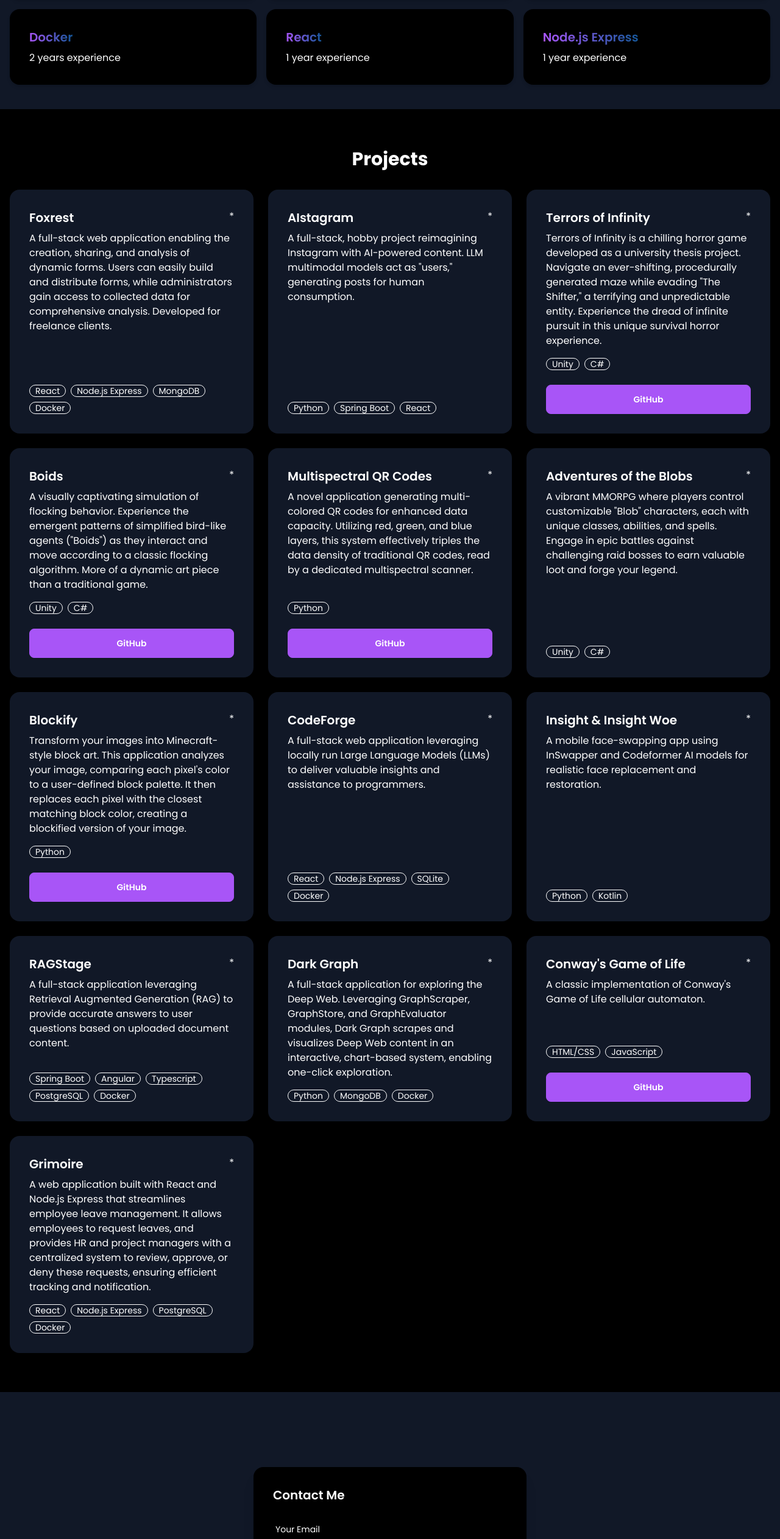
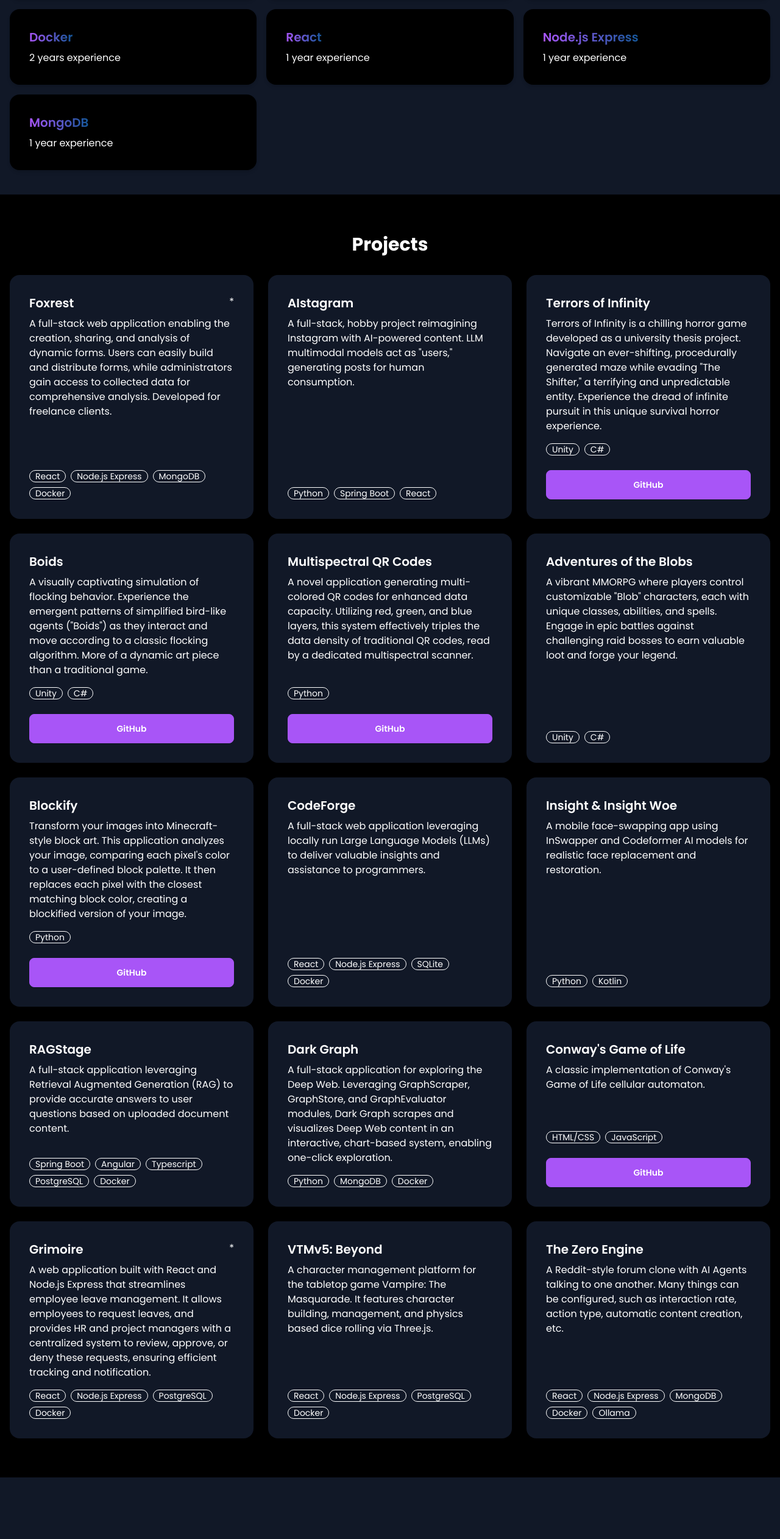
Before and after one commit to denisz-becskei/denisz-becskei.github.io, a React (Create React App) app: page / in a window 1280 px wide. Shown: the part 873-3397 px from the top of the page at 61% size. Built offline with nearby package versions, Linux system fonts and the light colour scheme; the HTML template or start-up script is replaced by a standard one.

Commit message:
Improving Animations and Adding Extra Things

```diff
--- a/src/components/About.tsx
+++ b/src/components/About.tsx
@@ -1,4 +1,4 @@
-import React, {useEffect} from "react";
+import React, { useEffect } from "react";
 import { motion } from "framer-motion";
 import styled from "styled-components";
 
@@ -21,15 +21,17 @@ const skills: Skill[] = [
   { id: 10, concept: "Docker", experience: 2023 },
   { id: 11, concept: "React", experience: 2024 },
   { id: 12, concept: "Node.js Express", experience: 2024 },
+  { id: 13, concept: "MongoDB", experience: 2024 },
 ];
 
 const StyledWrapper = styled.div`
   .expertise-title {
-      background: linear-gradient(to right,#A855F7, #155799);
+    background: linear-gradient(to right, #a855f7, #155799);
     -webkit-background-clip: text;
     -webkit-text-fill-color: transparent;
     width: fit-content;
-  }`;
+  }
+`;
 
 const About: React.FC = () => {
   const [currentYear, setCurrentYear] = React.useState(2025);
@@ -41,20 +43,14 @@ const About: React.FC = () => {
   return (
     <StyledWrapper>
       <section id="about" className="min-h-screen flex flex-col items-center bg-base-200 pt-20 pb-10">
-                <motion.div
-                    initial={{ opacity: 0, y: 50 }}
-                    animate={{ opacity: 1, y: 0 }}
-                    transition={{ duration: 0.5 }}
-                    className="card w-full max-w-3xl bg-base-100 shadow-xl mb-8"
-                >
+        <motion.div initial={{ opacity: 0, y: 50 }} animate={{ opacity: 1, y: 0 }} transition={{ duration: 0.5 }} className="card w-full max-w-3xl bg-base-100 shadow-xl mb-8">
           <div className="card-body flex flex-col md:flex-row items-center">
             <div className="flex-1">
               <h2 className="card-title text-white">About Me</h2>
               <p className="text-white">
-                                Hi, I'm Gustyff – a passionate web & game developer specializing in building exceptional digital experiences.
-                                I enjoy working with modern technologies and creating responsive, interactive websites and fascinating game development concepts.
-                                I am also fascinated by the use of Large Language Models (LLMs) within applications for different use-cases.
-                                <br /><br />
+                Hi, I'm Gustyff – a passionate web & game developer specializing in building exceptional digital experiences. I enjoy working with modern technologies and creating responsive, interactive websites and fascinating game development concepts. I am also fascinated by the use of Large Language Models (LLMs) within applications for different use-cases.
+                <br />
+                <br />
                 In my free time, I'm accepting freelance jobs with mostly creating full-stack web applications.
               </p>
             </div>
@@ -74,22 +70,21 @@ const About: React.FC = () => {
             {skills.map((skill) => (
               <motion.div
                 key={skill.id}
-                                initial={{ opacity: 0, y: 20 }}
-                                whileInView={{ opacity: 1, y: 0 }}
+                initial={{ opacity: 0, y: 20, scale: 1 }}
+                whileInView={{ opacity: 1, y: 0, scale: 1 }}
                 whileHover={{ scale: 1.05 }}
                 viewport={{ once: true }}
                 transition={{
                   delay: skill.id * 0.2,
-                                    type: "spring",
-                                    stiffness: 300,
-                                    damping: 20,
+                  scale: { type: "tween", duration: 0.02 },
                 }}
-                                className="card bg-base-100 shadow-md hover:shadow-xl transition-shadow"
+                className="card bg-base-100 shadow-md hover:shadow-2xl cursor-pointer"
+                style={{ transformOrigin: "center" }}
               >
                 <div className="card-body">
                   <h4 className="card-title expertise-title">{skill.concept}</h4>
                   <p className="text-white">
-                                        {currentYear - skill.experience} {(currentYear - skill.experience) === 1 ? "year" : "years"} experience
+                    {currentYear - skill.experience} {currentYear - skill.experience === 1 ? "year" : "years"} experience
                   </p>
                 </div>
               </motion.div>
--- a/src/components/Projects.tsx
+++ b/src/components/Projects.tsx
@@ -8,6 +8,7 @@ interface Project {
   description: string;
   githubLink?: string;
   tags: string[];
+  isOrder: boolean;
 }
 
 const projects: Project[] = [
@@ -16,12 +17,14 @@ const projects: Project[] = [
     title: "Foxrest",
     description: "A full-stack web application enabling the creation, sharing, and analysis of dynamic forms.  Users can easily build and distribute forms, while administrators gain access to collected data for comprehensive analysis. Developed for freelance clients.",
     tags: ["React", "Node.js Express", "MongoDB", "Docker"],
+    isOrder: true,
   },
   {
     id: 2,
     title: "AIstagram",
     description: 'A full-stack, hobby project reimagining Instagram with AI-powered content.  LLM multimodal models act as "users," generating posts for human consumption.',
     tags: ["Python", "Spring Boot", "React"],
+    isOrder: false,
   },
   {
     id: 3,
@@ -29,6 +32,7 @@ const projects: Project[] = [
     description: 'Terrors of Infinity is a chilling horror game developed as a university thesis project.  Navigate an ever-shifting, procedurally generated maze while evading "The Shifter," a terrifying and unpredictable entity.  Experience the dread of infinite pursuit in this unique survival horror experience.',
     githubLink: "https://github.com/denisz-becskei/terrors_of_infinity",
     tags: ["Unity", "C#"],
+    isOrder: false,
   },
   {
     id: 4,
@@ -36,6 +40,7 @@ const projects: Project[] = [
     description: 'A visually captivating simulation of flocking behavior. Experience the emergent patterns of simplified bird-like agents ("Boids") as they interact and move according to a classic flocking algorithm.  More of a dynamic art piece than a traditional game.',
     githubLink: "https://github.com/denisz-becskei/boids",
     tags: ["Unity", "C#"],
+    isOrder: false,
   },
   {
     id: 5,
@@ -43,12 +48,14 @@ const projects: Project[] = [
     description: "A novel application generating multi-colored QR codes for enhanced data capacity.  Utilizing red, green, and blue layers, this system effectively triples the data density of traditional QR codes, read by a dedicated multispectral scanner.",
     githubLink: "https://github.com/denisz-becskei/multispectral-qr-code",
     tags: ["Python"],
+    isOrder: false,
   },
   {
     id: 6,
     title: "Adventures of the Blobs",
     description: 'A vibrant MMORPG where players control customizable "Blob" characters, each with unique classes, abilities, and spells.  Engage in epic battles against challenging raid bosses to earn valuable loot and forge your legend.',
     tags: ["Unity", "C#"],
+    isOrder: false,
   },
   {
     id: 7,
@@ -56,30 +63,35 @@ const projects: Project[] = [
     description: "Transform your images into Minecraft-style block art.  This application analyzes your image, comparing each pixel's color to a user-defined block palette.  It then replaces each pixel with the closest matching block color, creating a blockified version of your image.",
     githubLink: "https://github.com/denisz-becskei/blockify",
     tags: ["Python"],
+    isOrder: false,
   },
   {
     id: 8,
     title: "CodeForge",
     description: "A full-stack web application leveraging locally run Large Language Models (LLMs) to deliver valuable insights and assistance to programmers.",
     tags: ["React", "Node.js Express", "SQLite", "Docker"],
+    isOrder: false,
   },
   {
     id: 9,
     title: "Insight & Insight Woe",
     description: "A mobile face-swapping app using InSwapper and Codeformer AI models for realistic face replacement and restoration.",
     tags: ["Python", "Kotlin"],
+    isOrder: false
   },
   {
     id: 10,
     title: "RAGStage",
     description: "A full-stack application leveraging Retrieval Augmented Generation (RAG) to provide accurate answers to user questions based on uploaded document content.",
     tags: ["Spring Boot", "Angular", "Typescript", "PostgreSQL", "Docker"],
+    isOrder: false,
   },
   {
     id: 11,
     title: "Dark Graph",
     description: "A full-stack application for exploring the Deep Web.  Leveraging GraphScraper, GraphStore, and GraphEvaluator modules, Dark Graph scrapes and visualizes Deep Web content in an interactive, chart-based system, enabling one-click exploration.",
     tags: ["Python", "MongoDB", "Docker"],
+    isOrder: false,
   },
   {
     id: 12,
@@ -87,12 +99,28 @@ const projects: Project[] = [
     description: "A classic implementation of Conway's Game of Life cellular automaton.",
     githubLink: "https://github.com/denisz-becskei/conwaysgameoflife",
     tags: ["HTML/CSS", "JavaScript"],
+    isOrder: false,
   },
   {
     id: 13,
     title: "Grimoire",
     description: "A web application built with React and Node.js Express that streamlines employee leave management. It allows employees to request leaves, and provides HR and project managers with a centralized system to review, approve, or deny these requests, ensuring efficient tracking and notification.",
     tags: ["React", "Node.js Express", "PostgreSQL", "Docker"],
+    isOrder: true,
+  },
+  {
+    id: 14,
+    title: "VTMv5: Beyond",
+    description: "A character management platform for the tabletop game Vampire: The Masquarade. It features character building, management, and physics based dice rolling via Three.js.",
+    tags: ["React", "Node.js Express", "PostgreSQL", "Docker"],
+    isOrder: false
+  },
+  {
+    id: 15,
+    title: "The Zero Engine",
+    description: "A Reddit-style forum clone with AI Agents talking to one another. Many things can be configured, such as interaction rate, action type, automatic content creation, etc.",
+    tags: ["React", "Node.js Express", "MongoDB", "Docker", "Ollama"],
+    isOrder: false,
   },
 ];
 
@@ -105,26 +133,27 @@ const Projects: React.FC = () => {
           {projects.map((project) => (
             <motion.div
               key={project.id}
-              initial={{ opacity: 0, y: 20 }}
-              whileInView={{ opacity: 1, y: 0 }}
+              initial={{ opacity: 0, y: 20, scale: 1 }}
+              whileInView={{ opacity: 1, y: 0, scale: 1 }}
               whileHover={{ scale: 1.05 }}
               viewport={{ once: true }}
               transition={{
                 delay: project.id * 0.2,
-                type: "spring",
-                stiffness: 300,
-                damping: 20,
+                scale: { type: "tween", duration: 0.02 },
               }}
-              className="card bg-base-200 shadow-md"
+              className="card bg-base-200 shadow-md hover:shadow-2xl cursor-pointer"
+              style={{ transformOrigin: "center" }}
             >
               <div className="card-body">
                 <div className="flex w-full justify-between">
                   <h3 className="card-title text-white">{project.title}</h3>
+                  {project.isOrder && (
                   <Tooltip title="Available for ordering" placement="top" arrow>
                     <span id={"project-" + project.id} data-tooltip-id={"project-" + project.id} data-tooltip-content="Available for ordering" className="flex cursor-crosshair">
                       *
                     </span>
                   </Tooltip>
+                  )}
                 </div>
                 <p className="text-white">{project.description}</p>
                 <div className="flex flex-wrap gap-2 mt-2">
```
Lines whose indentation alone changed are shown as unchanged.
